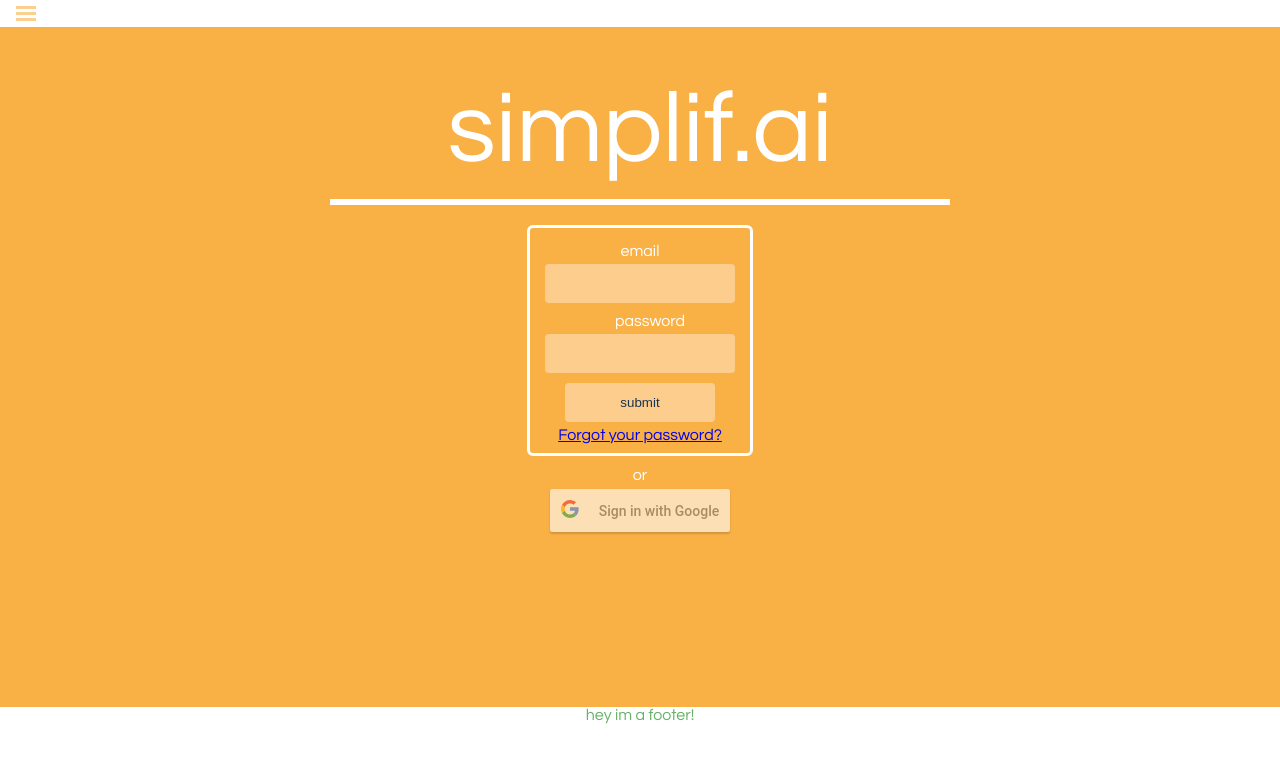
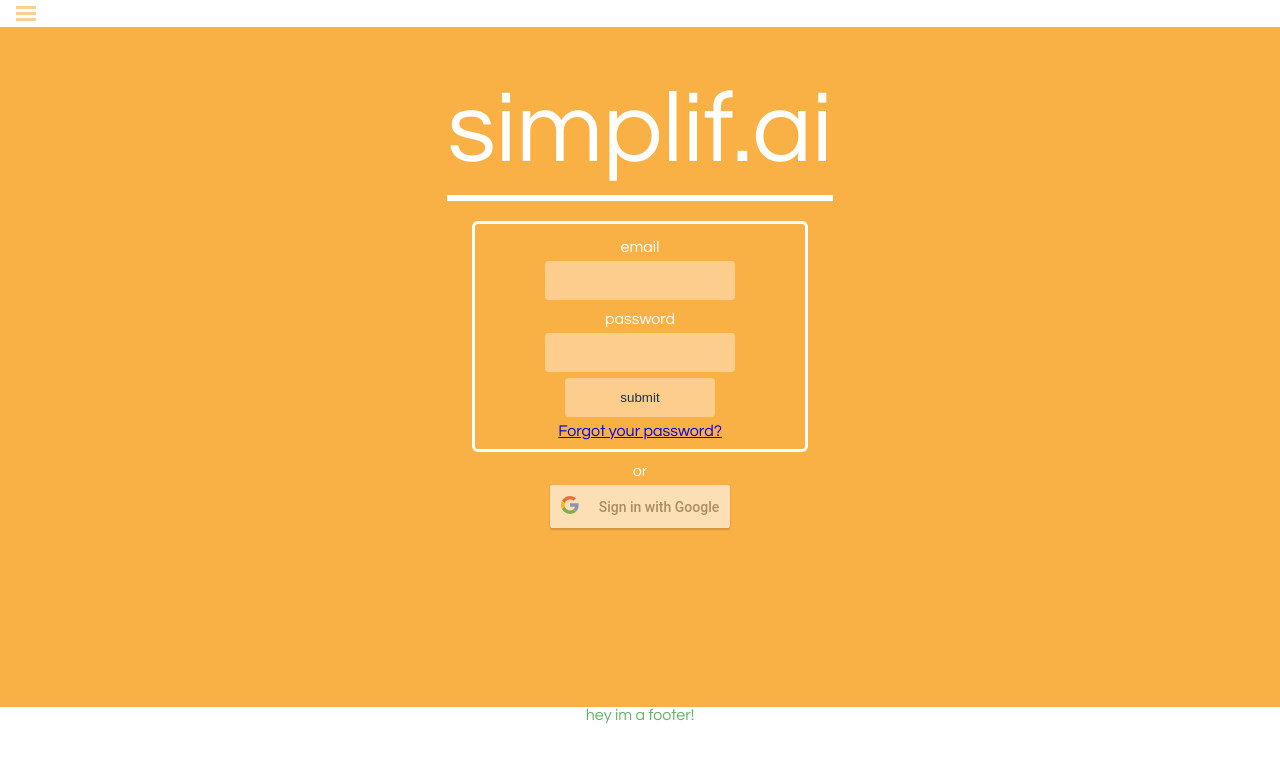
Before and after one commit to simplif-ai/application, a React (Create React App) app in the folder Frontend/: page / in a window 1280 px wide. Shown: the top 762 px of the page. Built offline with nearby package versions, Linux system fonts and the light colour scheme.

Commit message:
move css; cleaned html a bit

```diff
--- a/Frontend/src/App.css
+++ b/Frontend/src/App.css
@@ -23,62 +23,6 @@
   color: #1A334F;
 }
 
-.title {
-  font-family: 'Questrial', sans-serif;
-  color: #FFFFFF;
-  font-size: 100px;
-  text-align: center;
-  line-height: 128px;
-  margin-top: 20px;
-  margin-bottom: 20px;
-}
-
-.title span {
-  display:block;
-  border-bottom: 6px solid white;
-  width: 50%;
-  margin: 0 auto;
-  padding-bottom: 4px;
-
-}
-
-.logincontainer{
-  display:block;
-  margin:0 auto;
-}
-
-.loginbox {
-  display: inline-block;
-  width: 200px;
-  border: 3px solid white;
-  padding: 10px;
-  border-radius: 6px;
-  margin-bottom: 6px;
-}
-
-label {
-  color:#FFFFFF;
-  padding-top: 5px;
-  display: inline-block;
-  text-align: center;
-  width: 50px;
-}
-
-input[type=email], input[type=password], input[type=submit] {
-  display:inline-block;
-  vertical-align:middle;
-  width: 150px;
-  padding: 12px 20px;
-  border: 2px #FFFFFF;
-  background-color: #FCCD8C;
-  border-radius: 4px;
-  margin: 5px;
-}
-
-input[type=email]:focus, input[type=password]:focus {
-  border: 2px #FFFFFF;
-}
-
 /*Starting animation stuff! I guess*/
 .svg {
   width: 100%;
--- /dev/null
+++ b/Frontend/src/css/login.css
@@ -0,0 +1,54 @@
+
+.title {
+  display: inline-block;
+  font-family: 'Questrial', sans-serif;
+  color: #FFFFFF;
+  font-size: 100px;
+  text-align: center;
+  line-height: 128px;
+  margin-top: 20px;
+  margin-bottom: 20px;
+
+}
+
+.logo {
+  border-bottom: 6px solid white;
+}
+
+.loginbox {
+  display: block;
+  width: 25%;
+  border: 3px solid white;
+  padding: 10px;
+  border-radius: 6px;
+  margin:auto;
+  margin-bottom: 6px;
+}
+
+label {
+  color:#FFFFFF;
+  padding-top: 5px;
+  display: block;
+  text-align: center;
+
+  margin: auto;
+  margin-bottom: 6px;
+}
+
+input[type=email], input[type=password], input[type=submit] {
+  display:block;
+  width: 150px;
+  padding: 12px 20px;
+  border: 2px #FFFFFF;
+  background-color: #FCCD8C;
+  border-radius: 4px;
+  margin: auto;
+  margin-bottom: 6px;
+}
+
+input[type=email]:focus, input[type=password]:focus {
+  border: 2px #FFFFFF;
+}
+input[type=submit]:hover {
+    opacity: .8;
+}
--- a/Frontend/src/pages/login/Login.js
+++ b/Frontend/src/pages/login/Login.js
@@ -1,6 +1,7 @@
 import React, { Component } from 'react';
 import LoginForm from './LoginForm';
 import GoogleLogin from './GoogleLogin';
+import '../../css/login.css';
 
 class Login extends Component {
   constructor(props) {
@@ -18,21 +19,15 @@
   render() {
     return (
       <div className="page bgorange">
-      <div className="title">
-        simplif.ai<span></span>
+        <div className="title logo">
+          simplif.ai
+        </div>
+        <div className="loginbox">
+            <LoginForm login={this.handleSubmit} />
+        </div>
+        <label> or </label>
+      <GoogleLogin/>
       </div>
-      <div className="logincontainer">
-          <div className="loginbox">
-             <LoginForm login={this.handleSubmit} />
-          </div>
-      </div>
-      <label style={{"style":"underline","margin-bottom":"6px"}}>
-          or
-        </label>
-      <div className="logincontainer">
-            <GoogleLogin/>
-      </div>
-  </div>
     );
   }
 }
--- a/Frontend/src/pages/login/LoginForm.js
+++ b/Frontend/src/pages/login/LoginForm.js
@@ -1,4 +1,5 @@
 import React from 'react';
+import '../../css/login.css';
 
 const LoginForm = ({ login }) => (
   <form onSubmit={login}>
--- a/Frontend/src/pages/profile/Profile.js
+++ b/Frontend/src/pages/profile/Profile.js
@@ -7,9 +7,8 @@
 const Profile = () => (
   <div className="page bgorange">
     <div className="profileCard">
-      <img src="https://cdn4.iconfinder.com/data/icons/superheroes/512/batman-512.png"/>
+      <img src="https://cdn4.iconfinder.com/data/icons/superheroes/512/batman-512.png" alt="cute prof pic"/>
       <div className="title"> Name </div>
-
     </div>
     <label style={{"margin-bottom": "15px"}}><b>Summaries<span/> </b></label>
     <div className="col-3 col-m-3">
```
Also changed, not shown: Frontend/src/css/nav.css (+4 -4 lines), Frontend/src/css/register.css (added), Frontend/src/css/requestPasswordReset.css (added).
